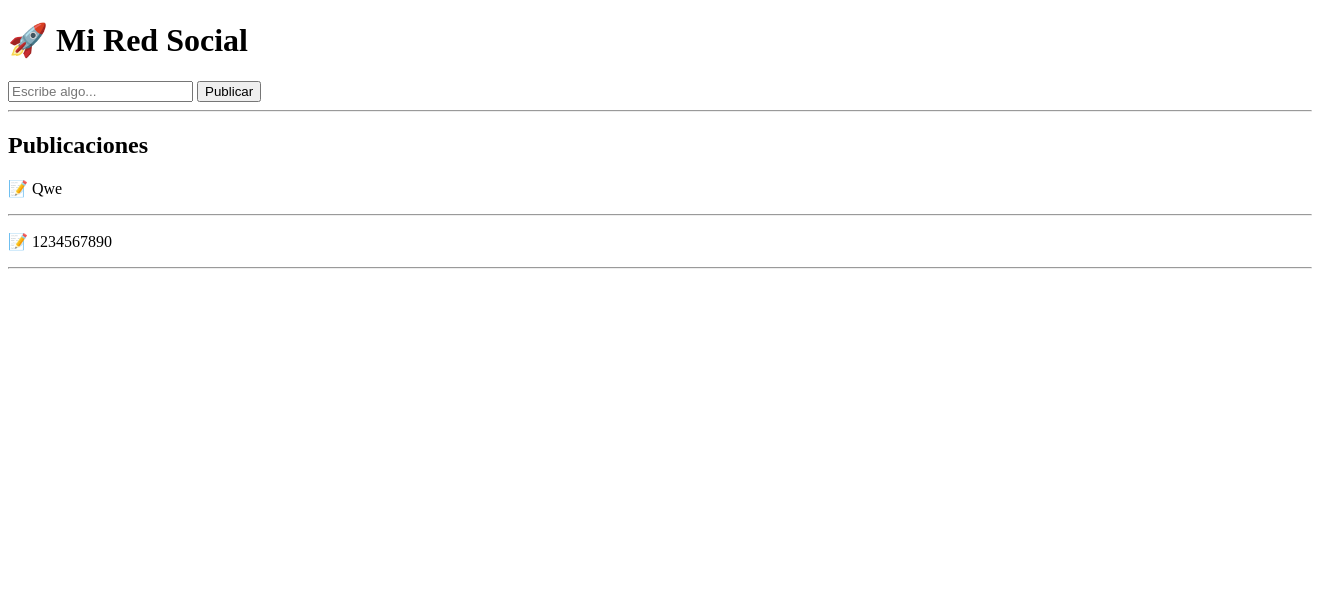
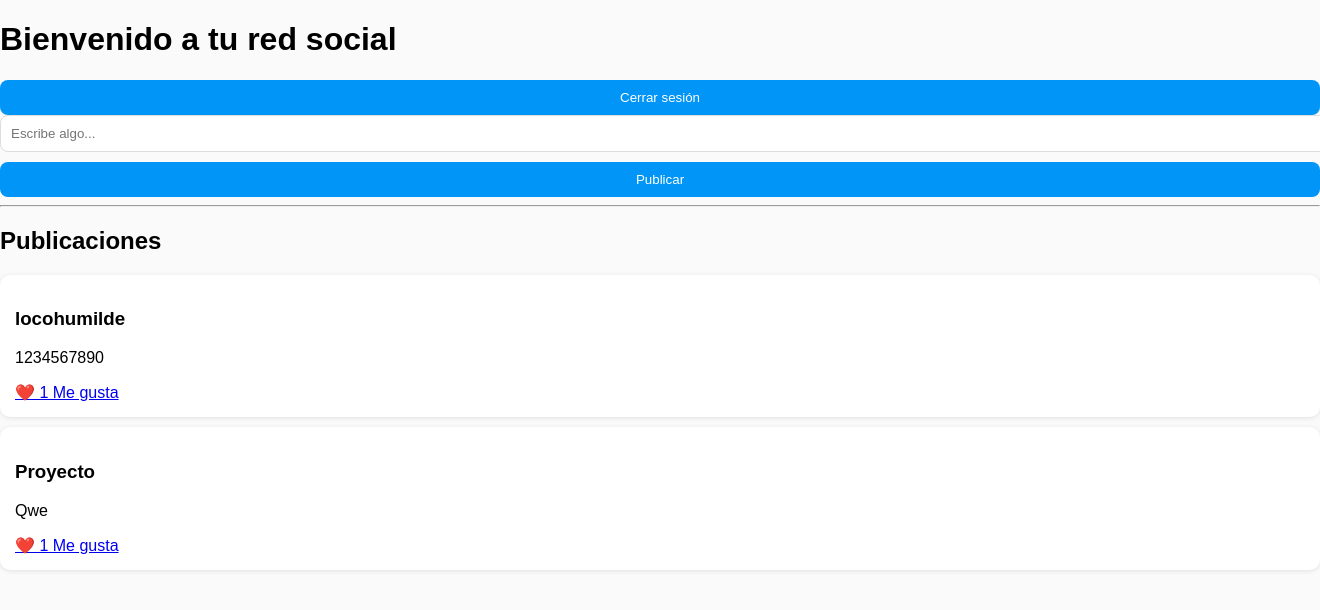
Before and after one commit to poloclu2000-creator/red-social, a Flask app: page / in a window 1320 px wide; the page is wider, and only the part inside the window is pictured. Shown: the top 610 px of that part. Run offline with Flask 3, Linux system fonts and the light colour scheme; a user stored in the database is signed in.

Commit message:
actualización de la web

```diff
--- a/app.py
+++ b/app.py
@@ -16,20 +16,22 @@ class User(UserMixin, db.Model):
     id = db.Column(db.Integer, primary_key=True)
     username = db.Column(db.String(80), unique=True, nullable=False)
     password = db.Column(db.String(80), nullable=False)
+    posts = db.relationship('Post', backref='author', lazy=True)
 
 # MODELO POST
 class Post(db.Model):
     id = db.Column(db.Integer, primary_key=True)
     content = db.Column(db.String(300), nullable=False)
     user_id = db.Column(db.Integer, db.ForeignKey('user.id'))
+    likes = db.Column(db.Integer, default=0)
 @login_manager.user_loader
 def load_user(user_id):
-    return User.query.get(int(user_id))
+    return db.session.get(User, int(user_id))
 
 @app.route('/')
 @login_required
 def home():
-    posts = Post.query.all()
+    posts = Post.query.order_by(Post.id.desc()).all()
     return render_template('home.html', posts=posts)
 @app.route('/register', methods=['GET', 'POST'])
 def register():
@@ -63,13 +65,21 @@ def logout():
     logout_user()
     return redirect(url_for('login'))
 @app.route('/crear_post', methods=['POST'])
+@login_required
 def crear_post():
     content = request.form['content']
 
-    nuevo_post = Post(content=content)
+    nuevo_post = Post(content=content, user_id=current_user.id)
     db.session.add(nuevo_post)
     db.session.commit()
 
+    return redirect(url_for('home'))
+@app.route('/like/<int:post_id>')
+@login_required
+def like(post_id):
+    post = Post.query.get(post_id)
+    post.likes = (post.likes or 0) + 1
+    db.session.commit()
     return redirect(url_for('home'))
 
 if __name__ == '__main__':
--- /dev/null
+++ b/static/css/style.css
@@ -0,0 +1,50 @@
+body {
+    font-family: Arial, sans-serif;
+    background: #fafafa;
+    margin: 0;
+    padding: 0;
+}
+
+.container {
+    width: 500px;
+    margin: auto;
+    padding-top: 20px;
+}
+
+.post-box {
+    background: white;
+    padding: 15px;
+    border-radius: 10px;
+    box-shadow: 0 2px 8px rgba(0,0,0,0.1);
+    margin-bottom: 15px;
+}
+
+input[type="text"] {
+    width: 100%;
+    padding: 10px;
+    border: 1px solid #ddd;
+    border-radius: 8px;
+    margin-bottom: 10px;
+}
+
+button {
+    background: #0095f6;
+    color: white;
+    border: none;
+    padding: 10px;
+    width: 100%;
+    border-radius: 8px;
+    cursor: pointer;
+}
+
+button:hover {
+    background: #007cd1;
+}
+
+.post {
+    background: white;
+    padding: 15px;
+    border-radius: 10px;
+    margin-top: 10px;
+    box-shadow: 0 1px 5px rgba(0,0,0,0.1);
+}
--- a/templates/home.html
+++ b/templates/home.html
@@ -2,23 +2,41 @@
 <html>
 <head>
     <title>Mi Red Social</title>
+<link rel="stylesheet" href="{{ url_for('static', filename='css/style.css') }}">
 </head>
 <body>
 
-<h1>🚀 Mi Red Social</h1>
+<h1>Bienvenido a tu red social</h1>
+<a href="/logout">
+    <button>Cerrar sesión</button>
+</a>
 
-<form method="POST" action="/crear_post">
-    <input type="text" name="content" placeholder="Escribe algo...">
-    <button>Publicar</button>
+<!-- FORMULARIO DE PUBLICACIÓN -->
+<form action="/crear_post" method="POST">
+    <input type="text" name="content" placeholder="Escribe algo..." required>
+    <button type="submit">Publicar</button>
 </form>
 
 <hr>
 
 <h2>Publicaciones</h2>
 
+<!-- LISTA DE POSTS -->
 {% for post in posts %}
-    <p>📝 {{ post.content }}</p>
-    <hr>
+<div class="post">
+
+{% if post.author %}
+    <h3>{{ post.author.username }}</h3>
+{% else %}
+    <h3>Usuario</h3>
+{% endif %}
+
+    <p>{{ post.content }}</p>
+<a href="/like/{{ post.id }}">
+    ❤️ {{ post.likes }} Me gusta
+</a>
+
+</div>
 {% endfor %}
 
 </body>
```
Also changed, not shown: instance/redsocial.db.
